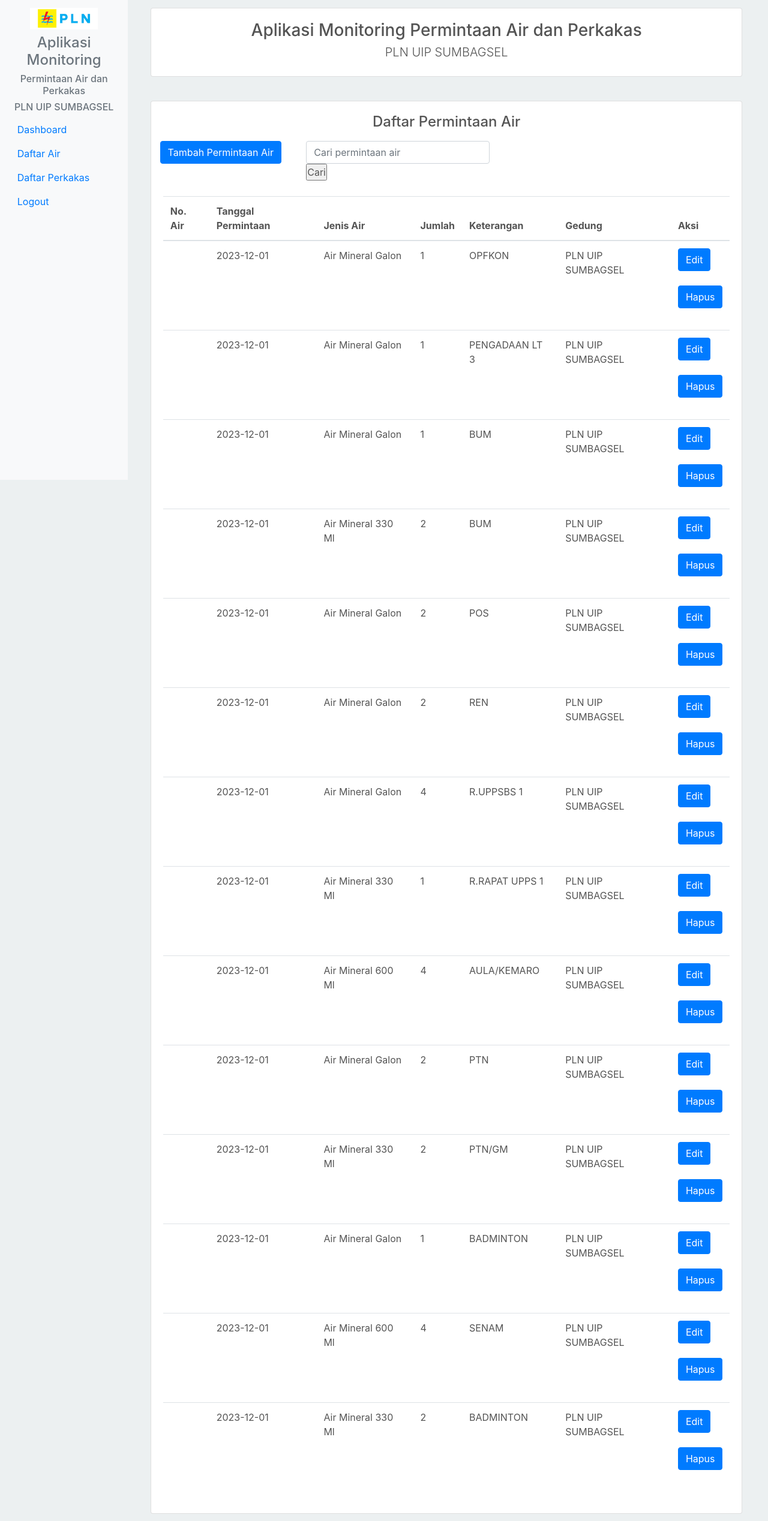
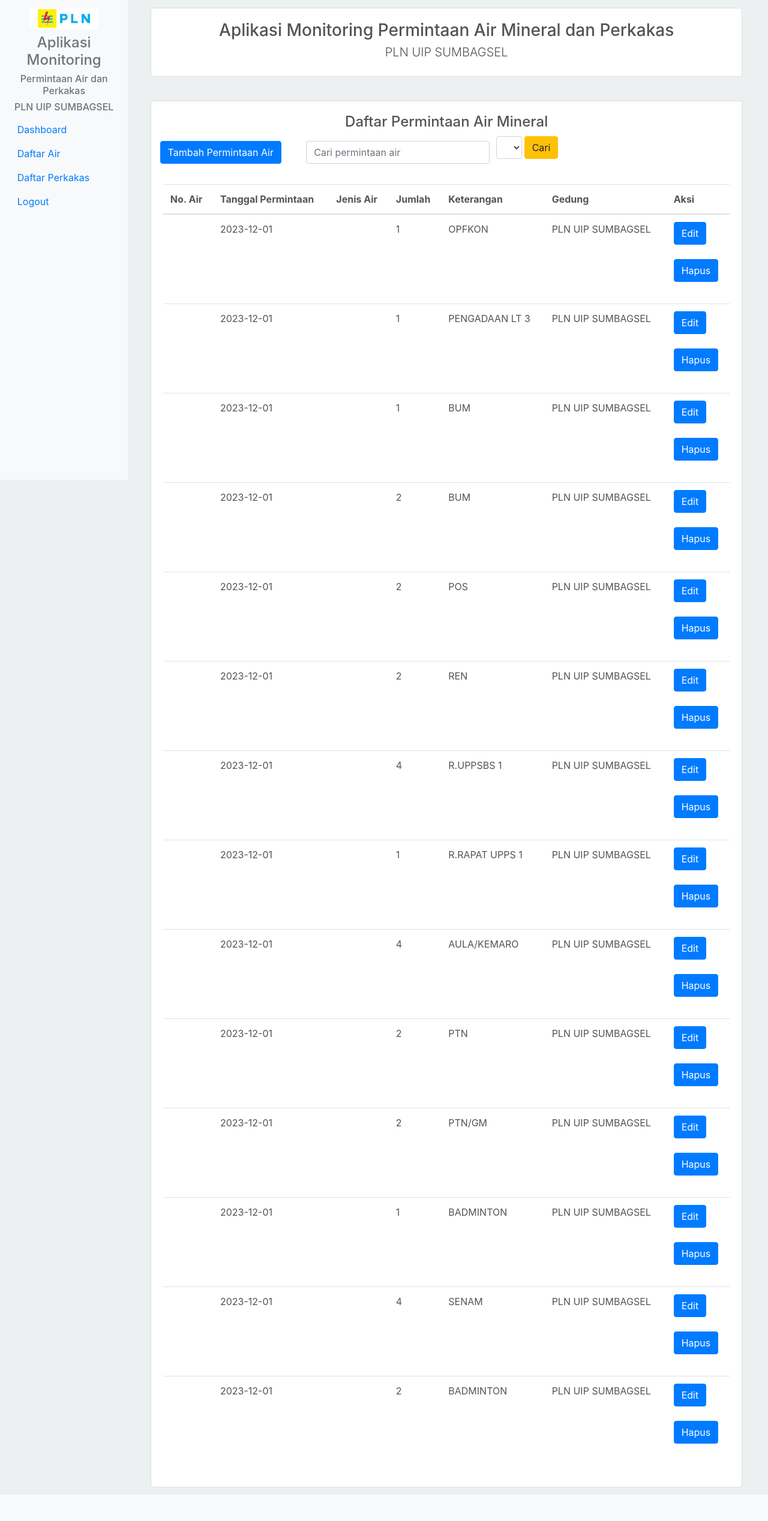
Before and after one commit to kaedx29/monitoring_Minerale, a PHP site: page /permintaan_air.php in a window 1280 px wide. Shown: the whole page at 60% size. After the commit the page ends 2480 px from the top, so only its background shows below. Run offline with PHP 8.4, Linux system fonts and the light colour scheme; data comes from the database, SQL or seed files in the repository; data that the repository does not hold is empty; some libraries are stand-ins or nearby versions.

Commit message:
New Update

```diff
--- a/assets/js/script.js
+++ b/assets/js/script.js
@@ -4,3 +4,10 @@ $(document).ready(function(){
     });
 
 });
+
+$(document).ready(function(){
+    $('#cariperkakas').on('keyup',function(){
+        $('#load').load('ajax_perkakas.php?cari='+$('#cariperkakas').val());
+    });
+
+});
--- a/permintaan_air.php
+++ b/permintaan_air.php
@@ -10,25 +10,48 @@
         <div class="container">
             <div class="card">
                 <div class="card-body">
-                    <h3 class="text-center">Aplikasi Monitoring Permintaan Air dan Perkakas</h4>
+                    <h3 class="text-center">Aplikasi Monitoring Permintaan Air Mineral dan Perkakas</h4>
                     <h4 class="text-center lead">PLN UIP SUMBAGSEL</h4>
                 </div>
             </div>
             <div class="card" style="margin-top:4%;">
                 <div class="card-body">
-                    <h4 class="text-center">Daftar Permintaan Air</h4>
+                    <h4 class="text-center">Daftar Permintaan Air Mineral</h4>
                     <div class="row">
                         <div class="col-lg-3">
                             <a href="index.php?page=tmb_air" class="btn btn-primary text-white">Tambah Permintaan Air</a><br><br>
                         </div>
                         <div class="col-lg-4">
-                            <form action="" method="POST">
+                            <form action="ajax_barang.php" method="get" id="searchForm" autocomplete="on">
                                 <div class="form-group">
                                     <input type="text" name="cari" id="cari" class="form-control" placeholder="Cari permintaan air">
-                                    <input type="submit" name="search" value="Cari">
                                 </div>
                             </form>
                         </div>
+                        <form method="POST" action="">
+                            <div class="col-sm-3">
+                                <div class="form-group">
+                                    <select name="cari_bulan" id="cari_bulan" class="form-control">
+                                        <option value="">Pilih bulan</option>
+                                        <option value="Januari" <?php if ($bulan=="Januari"){ echo "selected"; } ?>>Januari</option>
+                                        <option value="Februari" <?php if ($bulan=="Februari"){ echo "selected"; } ?>>Februari</option>
+                                        <option value="Maret" <?php if ($bulan=="Maret"){ echo "selected"; } ?>>Maret</option>
+                                        <option value="April" <?php if ($bulan=="April"){ echo "selected"; } ?>>April</option>
+                                        <option value="Mei" <?php if ($bulan=="Mei"){ echo "selected"; } ?>>Mei</option>
+                                        <option value="Juni" <?php if ($bulan=="Juni"){ echo "selected"; } ?>>Juni</option>
+                                        <option value="Juli" <?php if ($bulan=="Juli"){ echo "selected"; } ?>>Juli</option>
+                                        <option value="Agustus" <?php if ($bulan=="Agustus"){ echo "selected"; } ?>>Agustus</option>
+                                        <option value="September" <?php if ($bulan=="September"){ echo "selected"; } ?>>September</option>
+                                        <option value="Oktober" <?php if ($bulan=="Oktober"){ echo "selected"; } ?>>Oktober</option>
+                                        <option value="November" <?php if ($bulan=="November"){ echo "selected"; } ?>>November</option>
+                                        <option value="Desember" <?php if ($bulan=="Desember"){ echo "selected"; } ?>>Desember</option>
+                                    </select>
+                                </div>
+                            </div>
+                            <div class="col-sm-4" >
+                                <button id="search" name="search" class="btn btn-warning">Cari</button>
+                            </div>
+                        </form>
                     </div>
                     <div id="load">
                     <table class="table table-stripped">
@@ -68,7 +91,7 @@
                             <tr>
                                 <td><?php echo $row['id_air']; ?></td>
                                 <td><?php echo $row['tanggal_permintaan']; ?></td>
-                                <td><?php echo $row['jenis_air']; ?></td>
+                                <td><?php echo $row['jeniair']; ?></td>
                                 <td><?php echo $row['jumlah']; ?></td>
                                 <td><?php echo $row['keterangan']; ?></td>
                                 <td><?php echo $row['gedung']; ?></td>
--- a/permintaan_perkakas.php
+++ b/permintaan_perkakas.php
@@ -8,7 +8,7 @@
         <div class="container">
             <div class="card">
                 <div class="card-body">
-                    <h3 class="text-center">Aplikasi Monitoring Permintaan Air dan Perkakas</h4>
+                    <h3 class="text-center">Aplikasi Monitoring Permintaan Air Mineral dan Perkakas</h4>
                     <h4 class="text-center lead">PLN UIP SUMBAGSEL</h4>
                 </div>
             </div>
@@ -20,10 +20,10 @@
                             <a href="index.php?page=tmb_perkakas" class="btn btn-primary">Tambah Permintaan perkakas</a><br><br>
                         </div>
             <div class="col-lg-4">
-                    <form action="ajax_perkakas.php" method="GET" id="searchForm">
+                    <form action="ajax_perkakas.php" method="GET" id="searchForm" autocomplete="on">
                         <div class="form-group">
                             <input type="text" name="cariperkakas" id="cariperkakas" class="form-control" placeholder="Cari Permintaan perkakas">
-                            <input type="submit" name="search" value="Cari" class="btn btn-primary">
+                            <input type="submit" name="search" value="Cari">
                         </div>
                     </form>
                 </div>
--- a/tambah_perkakas.php
+++ b/tambah_perkakas.php
@@ -28,7 +28,7 @@
         <div class="container">
             <div class="card">
                 <div class="card-body">
-                    <h3 class="text-center">Aplikasi Monitoring Permintaan Perkakas</h4>
+                    <h3 class="text-center">Aplikasi Monitoring Permintaan Air Mineral dan Perkakas</h4>
                     <h4 class="text-center lead">PLN UIP SUMBAGSEL</h4>
                 </div>
             </div>
@@ -41,7 +41,7 @@
                                 <div class="col-lg-8 offset-2">
                                     <form action="" method="post">
                                         <div class="form-group">
-                                            <label for="">Bulan dan Tahun Permintaan</label>
+                                            <label for="">Bulan Permintaan</label>
                                             <input type="text" name="bulan" class="form-control" required>
                                         </div>
                                         <div class="form-group">
--- a/update_air.php
+++ b/update_air.php
@@ -25,14 +25,14 @@
         <div class="container">
             <div class="card">
                 <div class="card-body">
-                    <h3 class="text-center">Aplikasi Monitoring Permintaan Air dan Perkakas</h4>
+                    <h3 class="text-center">Aplikasi Monitoring Permintaan Air Mineral dan Perkakas</h4>
                     <h4 class="text-center lead">PLN UIP SUMBAGSEL</h4>
                 </div>
             </div>
             <div class="card col-lg-10 offset-1" style="margin-top:4%;">
                 <div class="card">
                     <div class="card-body">
-                        <h4 class="text-center">Form update permintaan air</h4><hr>
+                        <h4 class="text-center">Form update permintaan air mineral</h4><hr>
                         <div class="container">
                             <div class="row">
                                 <div class="col-lg-8 offset-2">
@@ -43,7 +43,7 @@
                                         foreach($data as $row){
                                     ?>
                                         <div class="form-group">
-                                            <label for="">Bulan dan Tahun Permintaan</label>
+                                            <label for="">Bulan Permintaan</label>
                                             <input type="text" value="<?php echo $row['bulan']; ?>" name="bulan" class="form-control" required>
                                         </div>
                                         <div class="form-group">
--- a/update_perkakas.php
+++ b/update_perkakas.php
@@ -26,7 +26,7 @@
         <div class="container">
             <div class="card">
                 <div class="card-body">
-                    <h3 class="text-center">Aplikasi Monitoring Permintaan Air dan Perkakas</h4>
+                    <h3 class="text-center">Aplikasi Monitoring Permintaan Air Mineral dan Perkakas</h4>
                     <h4 class="text-center lead">PLN UIP SUMBAGSEL</h4>
                 </div>
             </div>
@@ -44,7 +44,7 @@
                                         foreach($data as $row){
                                     ?>
                                         <div class="form-group">
-                                            <label for="">Bulan dan Tahun Permintaan</label>
+                                            <label for="">Bulan Permintaan</label>
                                             <input type="text" value="<?php echo $row['bulan']; ?>" name="bulan" class="form-control" required>
                                         </div>
                                         <div class="form-group">
```
Also changed, not shown: ajax_barang.php (+8 -1 lines), ajax_perkakas.php (+9 -1 lines), tambah_air.php (+3 -4 lines).
